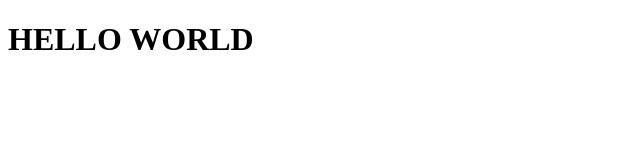
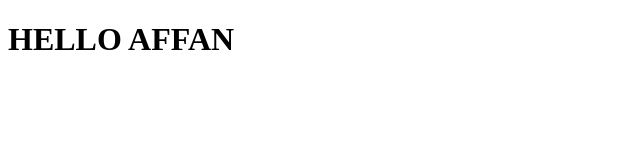
Before and after one commit to tahirmasood07/sample, a plain HTML site: page index.html in a window 1280 px wide. Shown: the full height of the page, 0-640 px from the left. Drawn offline with Linux system fonts and the light colour scheme.

Commit message:
update index file

```diff
--- a/index.html
+++ b/index.html
@@ -6,6 +6,6 @@
     <title>Document</title>
   </head>
   <body>
-    <h1>HELLO WORLD</h1>
+    <h1>HELLO AFFAN</h1>
   </body>
 </html>
```
